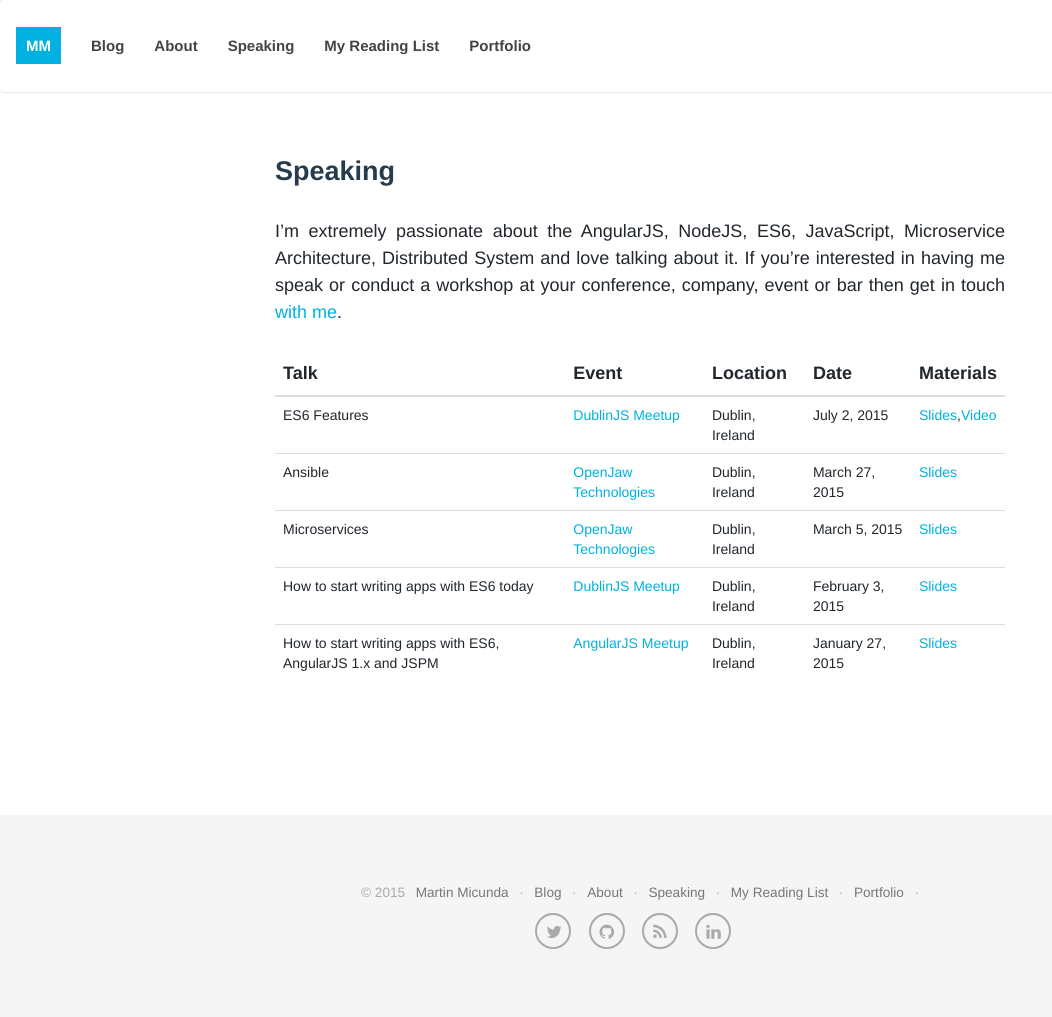
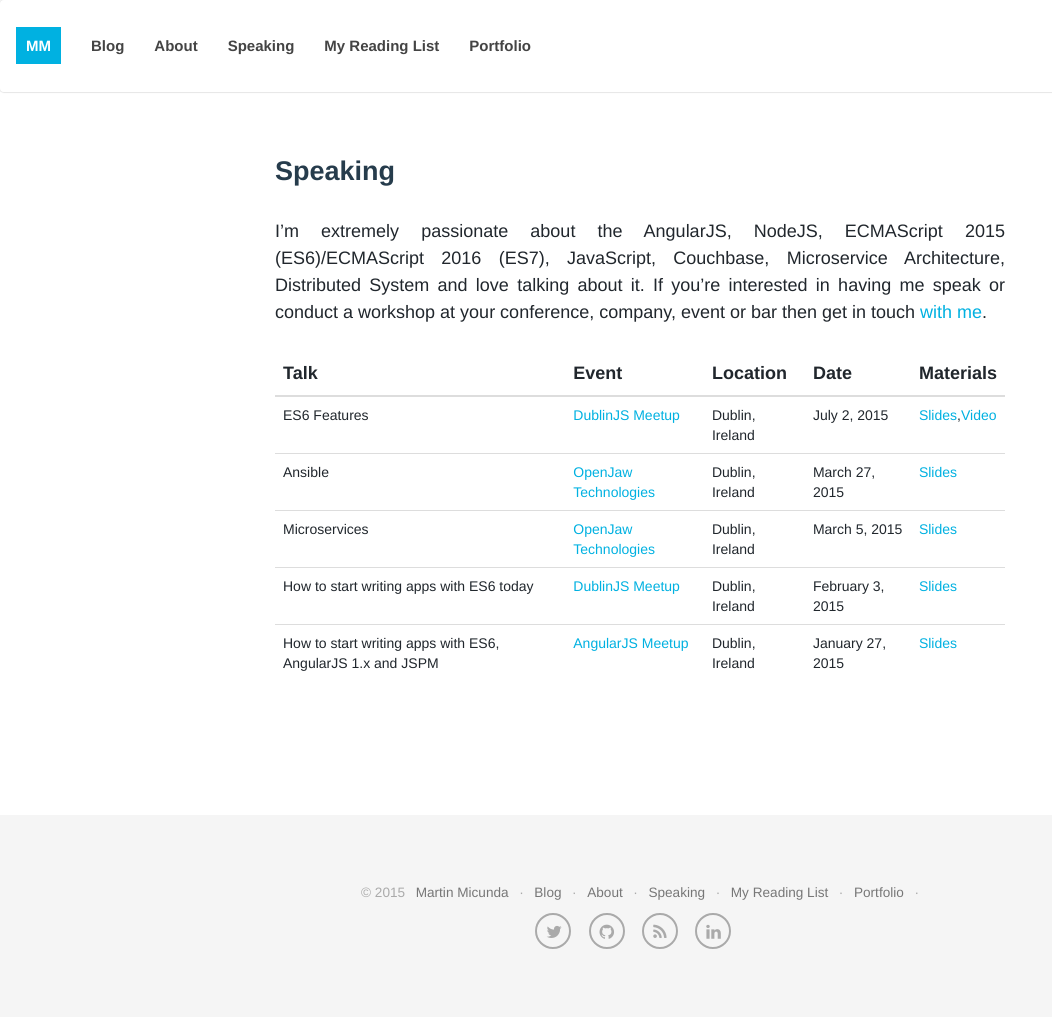
Before and after one commit to martinmicunda/martinmicunda.github.io, a Jekyll site: the page built from speaking.html, in a window 1280 px wide. Shown: the whole page, without its empty margins (0-1052 px from the left). Built offline with Jekyll 4.4.1, drawn with Linux system fonts in a browser that asks for light colours; nearby versions of some CDN libraries; Markdown is read by kramdown in place of the engine named in the settings; comment, search, counter and statistics services are not loaded.

Commit message:
update speaking text

```diff
--- a/speaking.html
+++ b/speaking.html
@@ -5,7 +5,7 @@ layout: base
     <h2 class="title">Speaking</h2>
     <br />
     <p class="text-justify">
-        I’m extremely passionate about the AngularJS, NodeJS, ES6, JavaScript, Microservice Architecture, Distributed System and love talking about it. If you’re interested in having me speak or conduct a workshop at your conference, company, event or bar  then get in touch <a href="/about#contact">with me</a>.
+        I’m extremely passionate about the AngularJS, NodeJS, ECMAScript 2015 (ES6)/ECMAScript 2016 (ES7), JavaScript, Couchbase, Microservice Architecture, Distributed System and love talking about it. If you’re interested in having me speak or conduct a workshop at your conference, company, event or bar  then get in touch <a href="/about#contact">with me</a>.
     </p>
     <div class="table-responsive">
         <table class="table">
```
